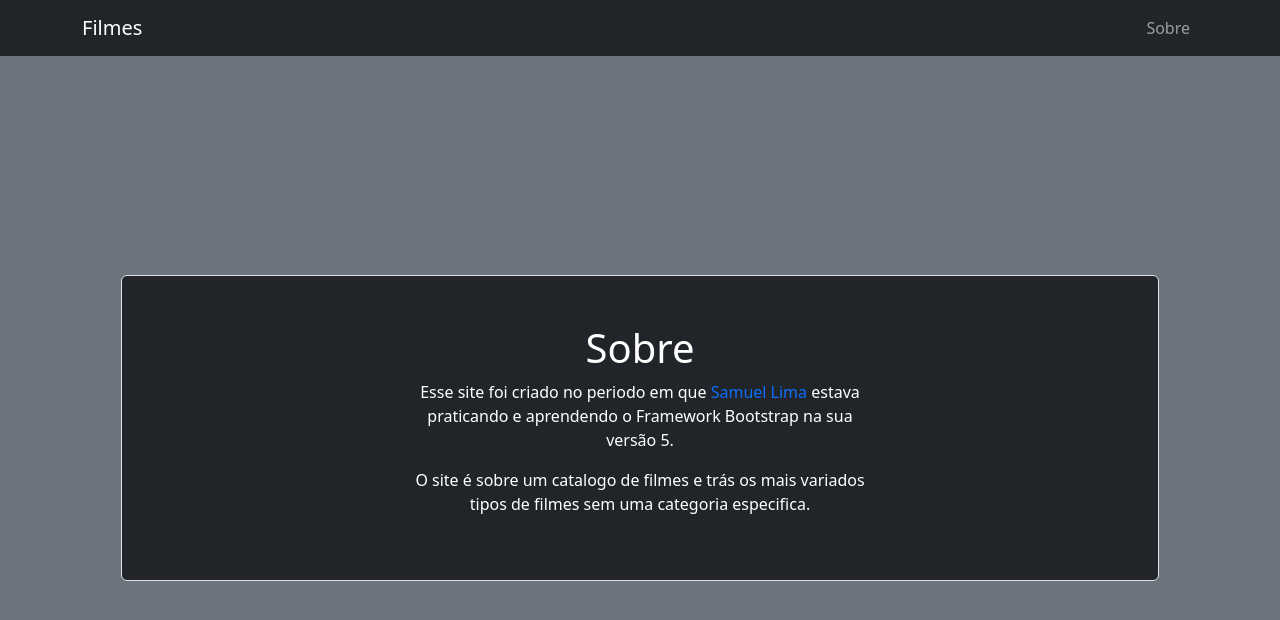
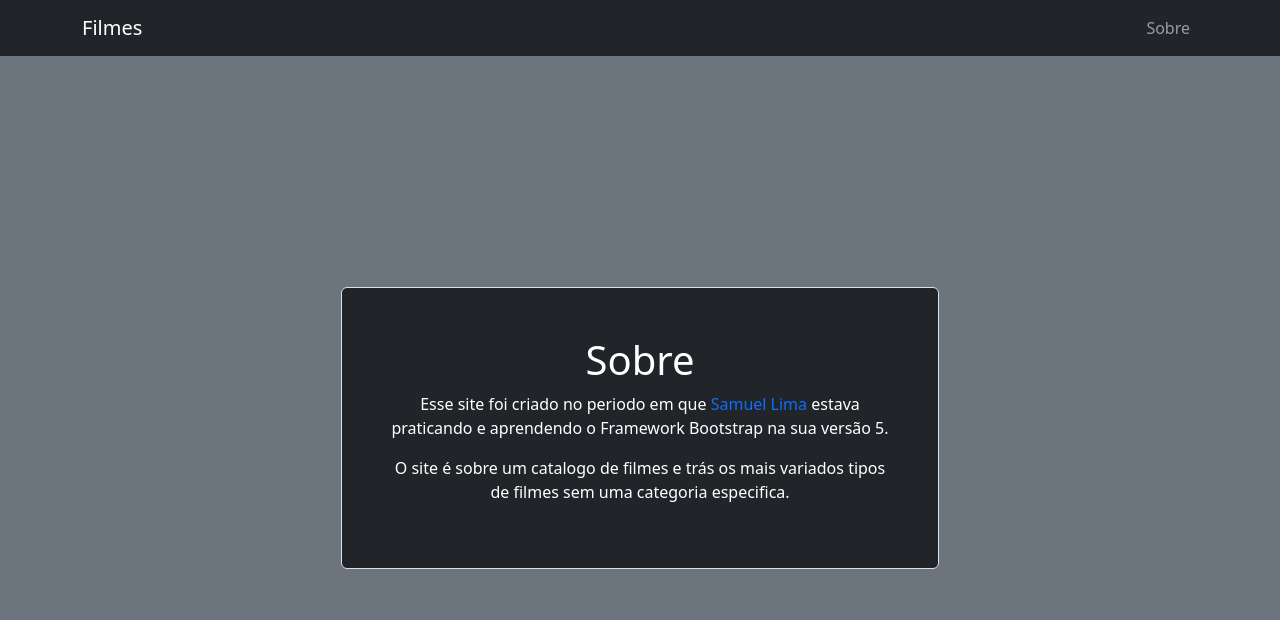
Before and after one commit to bytutscode/filmes, a plain HTML site: page about.html in a window 1280 px wide. Drawn offline with Linux system fonts and the light colour scheme.

Commit message:
Update about.html

```diff
--- a/about.html
+++ b/about.html
@@ -24,9 +24,9 @@
         </nav>
     </header>
     <main class="m-auto">
-        <section>
+        <section class="p-3">
            <div class="p-5 container text-center text-white bg-dark border rounded-2 d-flex justify-content-center align-items-center">
-            <div class="w-50">
+            <div style="max-width:500px;width:100%">
                 <h1>Sobre</h1>
                 <p>Esse site foi criado no periodo em que <a style="text-decoration: none;" class="text-primary" href="https://www.linkedin.com/in/samuel-lima-a22821243">Samuel Lima</a> estava praticando e aprendendo o Framework Bootstrap na sua versão 5.</p>
                 <p>O site é sobre um catalogo de filmes e trás os mais variados tipos de filmes sem uma categoria especifica.</p>
```
